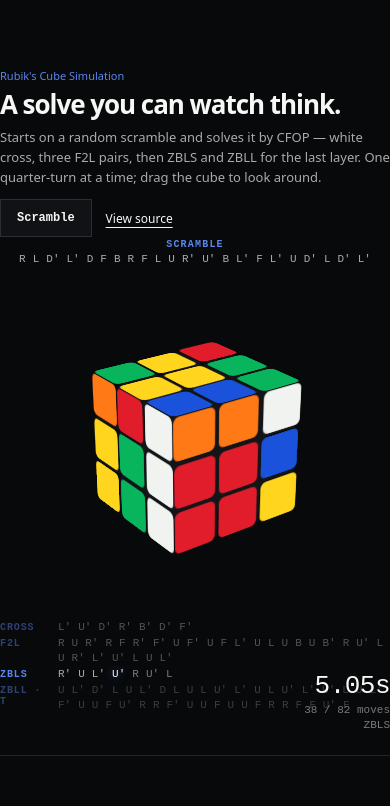
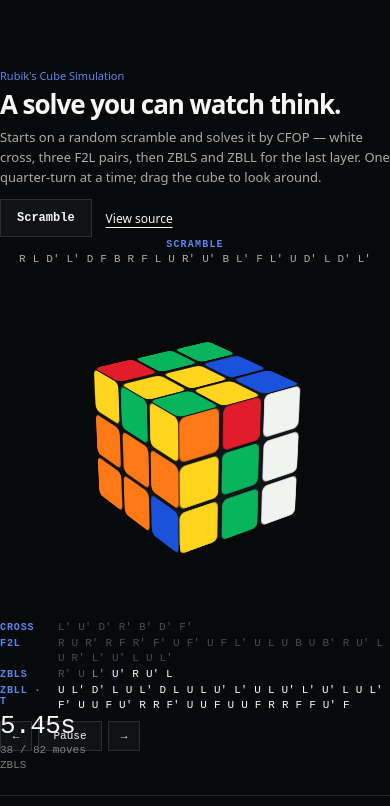
Before and after one commit to erichanwang/cube3d, a React (Vite) app in the folder portfolio-cube/: page / in a window 390 px wide. Shown: the top 806 px of the page. Built offline with nearby package versions, Linux system fonts and the light colour scheme.

Commit message:
Add cube playback controls and seekable notation

```diff
--- a/portfolio-cube/src/RubiksChapter.tsx
+++ b/portfolio-cube/src/RubiksChapter.tsx
@@ -91,9 +91,13 @@ export function RubiksChapter() {
   const finishTimer = useRef(0);
   const stepTimer = useRef(0);
   const frames = useRef<number[]>([]);
+  /** Synchronously commits an in-flight turn before seek/step controls mutate it. */
+  const flushMove = useRef<(() => void) | null>(null);
   const [moveCount, setMoveCount] = useState(0);
-  // A real clock: it starts with the first quarter-turn and stops dead on the
-  // last one. The solve runs itself — scroll position has nothing to do with it.
+  const [isPlaying, setIsPlaying] = useState(false);
+  const isPlayingRef = useRef(false);
+  // A real clock: it starts when playback starts and stops when playback is
+  // paused or the final quarter-turn is complete. It is independent of scroll.
   const [clock, setClock] = useState(0);
   /** Elapsed time carried across pauses, so the clock resumes rather than restarts. */
   const clockRef = useRef(0);
@@ -115,11 +119,10 @@ export function RubiksChapter() {
    */
   const cubeState = useRef<CubeState>(solvedState());
 
-  const atStart = moveCount === 0;
   const solved = moveCount >= planLength;
 
   useEffect(() => {
-    if (atStart || solved) return;
+    if (!isPlaying || solved) return;
     const startedAt = performance.now();
     const base = clockRef.current;
     let frame = requestAnimationFrame(function tick() {
@@ -129,7 +132,7 @@ export function RubiksChapter() {
     return () => cancelAnimationFrame(frame);
     // clockRef is read once as the resume point, deliberately not a dependency
     // eslint-disable-next-line react-hooks/exhaustive-deps
-  }, [atStart, solved]);
+  }, [isPlaying, solved]);
 
   const bakeMove = useCallback((move: CubeMove, direction: 1 | -1, animate: boolean, done?: () => void) => {
     const cube = cubeRef.current;
@@ -141,6 +144,7 @@ export function RubiksChapter() {
     cubeState.current = applyMoves(cubeState.current, [direction === 1 ? move : { face: move.face, prime: !move.prime }]);
     const bake = () => {
       window.clearTimeout(finishTimer.current);
+      if (flushMove.current === bake) flushMove.current = null;
       for (const item of layer) {
         item.matrix = new DOMMatrix(`rotate${definition.axis}(${sign * 90}deg)`).multiply(item.matrix);
         rotateGrid(definition.axis, sign, item);
@@ -156,6 +160,7 @@ export function RubiksChapter() {
       bake();
       return;
     }
+    flushMove.current = bake;
     layer.forEach((item) => pivot.appendChild(item.el));
     pivot.classList.add('is-turning');
     // one duration for every turn, just under the step so each finishes before
@@ -171,33 +176,123 @@ export function RubiksChapter() {
     finishTimer.current = window.setTimeout(bake, STEP_MS);
   }, []);
 
-  /**
-   * The solve runs itself: one quarter-turn every STEP_MS until the cube is
-   * back to solved, started the first time the chapter comes into view. Tying
-   * turns to scroll position meant the cube could be dragged backwards and the
-   * timer never meant anything.
-   */
+  const orientToSlot = useCallback((planned: PlannedMove | undefined) => {
+    const cube = cubeRef.current;
+    if (!cube) return;
+    if (planned?.stage !== 'F2L' || planned.slot === undefined) {
+      if (visualSlot.current === null) return;
+      visualSlot.current = null;
+      cube.classList.add('is-auto-orienting');
+      cube.style.setProperty('--cube-ry', '36deg');
+      return;
+    }
+    if (planned.slot === visualSlot.current) return;
+    const yaw = [36, 126, -54, 216][planned.slot] ?? 36;
+    visualSlot.current = planned.slot;
+    cube.classList.add('is-auto-orienting');
+    cube.style.setProperty('--cube-ry', `${yaw}deg`);
+  }, []);
+
   const pump = useCallback(() => {
-    if (reduceMotion || busy.current || applied.current >= plan.current.length) return;
+    if (reduceMotion || !isPlayingRef.current || busy.current || applied.current >= plan.current.length) return;
     const planned = plan.current[applied.current];
     if (!planned) return;
     busy.current = true;
     applied.current += 1;
-    setMoveCount(applied.current);
     setStage(planned.stage);
-    if (planned.stage === 'F2L' && planned.slot !== undefined && planned.slot !== visualSlot.current && cubeRef.current) {
-      const yaw = [36, 126, -54, 216][planned.slot] ?? 36;
-      visualSlot.current = planned.slot;
-      cubeRef.current.classList.add('is-auto-orienting');
-      cubeRef.current.style.setProperty('--cube-ry', `${yaw}deg`);
-    }
+    orientToSlot(planned);
     bakeMove(planned.move, 1, !document.hidden, () => {
+      setMoveCount(applied.current);
       busy.current = false;
-      if (applied.current < plan.current.length) {
+      if (applied.current >= plan.current.length) {
+        isPlayingRef.current = false;
+        setIsPlaying(false);
+      } else if (isPlayingRef.current) {
         stepTimer.current = window.setTimeout(pump, STEP_MS);
       }
     });
-  }, [bakeMove, reduceMotion]);
+  }, [bakeMove, orientToSlot, reduceMotion]);
+
+  /* Stop scheduled playback and finish the current visual turn synchronously. */
+  const stopAndFlush = useCallback(() => {
+    isPlayingRef.current = false;
+    setIsPlaying(false);
+    window.clearTimeout(stepTimer.current);
+    frames.current.forEach(cancelAnimationFrame);
+    frames.current = [];
+    flushMove.current?.();
+    busy.current = false;
+  }, []);
+
+  const updateReadout = useCallback((cursor: number) => {
+    const next = plan.current[cursor];
+    setMoveCount(cursor);
+    setStage(next?.stage ?? (cursor > 0 ? plan.current[cursor - 1]?.stage ?? null : null));
+    setCaseLabel(plan.current.find((planned) => planned.caseLabel)?.caseLabel ?? null);
+  }, []);
+
+  const stepForward = useCallback(() => {
+    if (reduceMotion) return;
+    stopAndFlush();
+    if (applied.current >= plan.current.length) return;
+    const planned = plan.current[applied.current];
+    if (!planned) return;
+    busy.current = true;
+    applied.current += 1;
+    orientToSlot(planned);
+    bakeMove(planned.move, 1, true, () => {
+      updateReadout(applied.current);
+      busy.current = false;
+    });
+  }, [bakeMove, orientToSlot, reduceMotion, stopAndFlush, updateReadout]);
+
+  const stepBackward = useCallback(() => {
+    if (reduceMotion) return;
+    stopAndFlush();
+    if (applied.current <= 0) return;
+    const planned = plan.current[applied.current - 1];
+    if (!planned) return;
+    applied.current -= 1;
+    orientToSlot(plan.current[applied.current]);
+    busy.current = true;
+    bakeMove(planned.move, -1, true, () => {
+      updateReadout(applied.current);
+      busy.current = false;
+    });
+  }, [bakeMove, orientToSlot, reduceMotion, stopAndFlush, updateReadout]);
+
+  const seekTo = useCallback((target: number) => {
+    if (reduceMotion) return;
+    stopAndFlush();
+    const clamped = Math.max(0, Math.min(target, plan.current.length));
+    while (applied.current < clamped) {
+      const planned = plan.current[applied.current];
+      if (!planned) break;
+      orientToSlot(planned);
+      applied.current += 1;
+      bakeMove(planned.move, 1, false);
+    }
+    while (applied.current > clamped) {
+      const planned = plan.current[applied.current - 1];
+      if (!planned) break;
+      applied.current -= 1;
+      bakeMove(planned.move, -1, false);
+    }
+    visualSlot.current = null;
+    updateReadout(applied.current);
+    orientToSlot(plan.current[applied.current]);
+  }, [bakeMove, orientToSlot, reduceMotion, stopAndFlush, updateReadout]);
+
+  const togglePlayback = useCallback(() => {
+    if (reduceMotion || solved) return;
+    if (isPlayingRef.current) {
+      stopAndFlush();
+      return;
+    }
+    isPlayingRef.current = true;
+    setIsPlaying(true);
+    pump();
+  }, [pump, reduceMotion, solved, stopAndFlush]);
 
   /**
    * Plan the actual CFOP solve for the current cubie state. The solver now has
@@ -220,16 +315,17 @@ export function RubiksChapter() {
   /** Scramble: drop a fresh random sequence on with no animation, then solve. */
   const scramble = useCallback(() => {
     if (reduceMotion) return;
-    window.clearTimeout(stepTimer.current);
-    busy.current = false;
+    stopAndFlush();
 
     const moves = randomScramble();
     setScrambleSeq(moves);
     for (const move of moves) bakeMove(move, 1, false);
     planSolve();
     setClock(0);
+    isPlayingRef.current = true;
+    setIsPlaying(true);
     stepTimer.current = window.setTimeout(pump, 550);
-  }, [bakeMove, planSolve, pump, reduceMotion]);
+  }, [bakeMove, planSolve, pump, reduceMotion, stopAndFlush]);
 
   useEffect(() => {
     const cube = cubeRef.current;
@@ -262,6 +358,8 @@ export function RubiksChapter() {
       observer = new IntersectionObserver(([entry]) => {
         if (!entry?.isIntersecting) return;
         observer?.disconnect();
+        isPlayingRef.current = true;
+        setIsPlaying(true);
         stepTimer.current = window.setTimeout(pump, 400);
       }, { threshold: 0.35 });
       observer.observe(section);
@@ -279,6 +377,8 @@ export function RubiksChapter() {
       runtimes.current.forEach((item) => { item.el.style.transform = ''; });
       runtimes.current = [];
       busy.current = false;
+      isPlayingRef.current = false;
+      setIsPlaying(false);
     };
   }, [bakeMove, planSolve, pump, reduceMotion]);
 
@@ -362,22 +462,36 @@ export function RubiksChapter() {
             <div ref={pivotRef} className="xp-cube-pivot" />
           </div>
         </div>
-        {/* the CFOP solve, stage by stage: each move lights up as it is played */}
-        <div className="xp-cube-plan" aria-hidden="true">
+        {/* The CFOP solve is a clickable timeline: white moves are still ahead;
+            an executed move dulls out, and clicking any move seeks to it. */}
+        <div className="xp-cube-plan">
           {stageGroups.map((group, g) => (
             <div key={g} className={`xp-cube-plan-row${stage === group.stage && !solved ? ' is-active' : ''}`}>
               <span className="xp-cube-plan-stage">{group.stage}{group.caseLabel ? ` · ${group.caseLabel}` : ''}</span>
               <span className="xp-cube-plan-moves">
                 {group.moves.map(({ move, index }) => (
-                  <b key={index} className={index < moveCount ? 'is-done' : index === moveCount ? 'is-now' : ''}>
+                  <button
+                    key={index}
+                    type="button"
+                    className={index < moveCount ? 'is-done' : index === moveCount ? 'is-now' : ''}
+                    onClick={() => seekTo(index + 1)}
+                    aria-label={`Go to move ${index + 1}: ${move.face}${move.prime ? ' prime' : ''}`}
+                  >
                     {move.face}{move.prime ? '′' : ''}
-                  </b>
+                  </button>
                 ))}
               </span>
             </div>
           ))}
         </div>
-        <p className="xp-cube-readout" aria-hidden="true">
+        <div className="xp-cube-playback" aria-label="Cube playback controls">
+          <button type="button" onClick={stepBackward} disabled={Boolean(reduceMotion) || moveCount === 0} aria-label="Previous move">←</button>
+          <button type="button" className="xp-cube-playback-main" onClick={togglePlayback} disabled={Boolean(reduceMotion) || solved} aria-label={isPlaying ? 'Pause solve' : 'Play solve'}>
+            {isPlaying ? 'Pause' : 'Play'}
+          </button>
+          <button type="button" onClick={stepForward} disabled={Boolean(reduceMotion) || solved} aria-label="Next move">→</button>
+        </div>
+        <p className="xp-cube-readout">
           {/* the clock tracks the solve rather than the scroll, so it always
               reads 0.00 unsolved and the full time on the last quarter-turn */}
           <b>{clock.toFixed(2)}s</b>
--- a/portfolio-cube/src/cube.css
+++ b/portfolio-cube/src/cube.css
@@ -28,15 +28,22 @@ a { color: inherit; }
 .xp-cube-tape { display: flex; flex-wrap: wrap; gap: 3px 7px; }
 .xp-cube-tape b { color: var(--xp-secondary); font: 400 11px 'DM Mono', monospace; font-weight: 400; }
 /* the CFOP solve, stage by stage, below the cube */
-.xp-cube-plan { display: grid; gap: 4px; width: min(100%, 680px); margin: 4px auto 0; }
+.xp-cube-plan { display: grid; gap: 4px; width: min(100%, 680px); margin: 4px auto 0 max(0px, calc((100% - 680px) / 2 - 48px)); }
 .xp-cube-plan-row { display: grid; grid-template-columns: 46px 1fr; gap: 12px; align-items: baseline;
-  opacity: .45; transition: opacity 220ms ease; }
+  opacity: 1; transition: opacity 220ms ease; }
 .xp-cube-plan-row.is-active { opacity: 1; }
 .xp-cube-plan-stage { color: var(--xp-blue); font: 600 10px 'DM Mono', monospace; text-transform: uppercase; letter-spacing: .09em; }
 .xp-cube-plan-moves { display: flex; flex-wrap: wrap; gap: 3px 7px; }
-.xp-cube-plan-moves b { color: var(--xp-muted); font: 400 11px 'DM Mono', monospace; transition: color 140ms ease; }
-.xp-cube-plan-moves b.is-done { color: var(--xp-secondary); }
-.xp-cube-plan-moves b.is-now { color: var(--xp-text); text-shadow: 0 0 9px rgba(79,124,255,.7); }
+.xp-cube-plan-moves button { margin: 0; padding: 0; border: 0; background: transparent; color: var(--xp-text); cursor: pointer; font: 400 11px 'DM Mono', monospace; transition: color 140ms ease, opacity 140ms ease, text-shadow 140ms ease; }
+.xp-cube-plan-moves button:hover { color: var(--xp-blue); }
+.xp-cube-plan-moves button.is-done { color: var(--xp-muted); opacity: .58; }
+.xp-cube-plan-moves button.is-now { color: var(--xp-text); text-shadow: 0 0 9px rgba(79,124,255,.7); }
+.xp-cube-playback { display: flex; align-items: center; gap: 6px; width: min(100%, 680px); margin: 10px auto 0 max(0px, calc((100% - 680px) / 2 - 48px)); }
+.xp-cube-playback button { min-width: 32px; min-height: 30px; padding: 0 9px; border: 1px solid var(--xp-border); background: var(--xp-surface); color: var(--xp-text); cursor: pointer; font: 500 11px 'DM Mono', monospace; transition: border-color 160ms ease, color 160ms ease, background 160ms ease; }
+.xp-cube-playback button:hover:not(:disabled) { border-color: rgba(90,134,239,.6); background: rgba(79,124,255,.1); }
+.xp-cube-playback button:disabled { cursor: not-allowed; opacity: .35; }
+.xp-cube-playback-main { min-width: 64px !important; }
+
 .xp-cube-copy { position: relative; z-index: 2; max-width: 420px; padding-top: 8px; }
 .xp-cube-copy > .xp-mono { margin: 0; color: var(--xp-blue); font-size: 11px; }
 .xp-cube-copy h3 { margin: 8px 0 0; font-size: clamp(26px, 2.6vw, 38px); line-height: 1; letter-spacing: -.04em; }
@@ -81,8 +88,8 @@ a { color: inherit; }
 .xp-cube-face.l { transform: rotateY(-90deg) translateZ(calc(var(--cubelet) / 2)); }
 .xp-cube-face.u { transform: rotateX(90deg) translateZ(calc(var(--cubelet) / 2)); }
 .xp-cube-face.d { transform: rotateX(-90deg) translateZ(calc(var(--cubelet) / 2)); }
-.xp-cube-readout { position: absolute; right: 0; bottom: 24px; display: grid; gap: 3px;
-  margin: 0; text-align: right; font-family: 'DM Mono', monospace; }
+.xp-cube-readout { position: absolute; left: max(0px, calc((100% - 680px) / 2 - 48px)); bottom: 24px; display: grid; gap: 3px;
+  margin: 0; text-align: left; font-family: 'DM Mono', monospace; }
 .xp-cube-readout b { font-size: 26px; font-weight: 500; letter-spacing: -.02em; color: var(--xp-text);
   font-variant-numeric: tabular-nums; }
 .xp-cube-readout span { font-size: 11px; color: var(--xp-muted); }
@@ -97,7 +104,8 @@ a { color: inherit; }
   .xp-cube-visual { min-height: 350px; }
   .xp-cube { --cubelet: 48px; --cube-step: 51; --cube-rx: -25deg; --cube-ry: 35deg;
     transform: rotateX(var(--cube-rx)) rotateY(var(--cube-ry)) scale(.94); }
-  .xp-cube-readout { right: 16px; }
+  .xp-cube-plan, .xp-cube-playback { width: 100%; margin-left: 0; margin-right: 0; }
+  .xp-cube-readout { left: 16px; }
 }
 @media (prefers-reduced-motion: reduce) {
   *, *::before, *::after { animation-duration: .01ms !important; animation-iteration-count: 1 !important; transition-duration: .01ms !important; }
```
